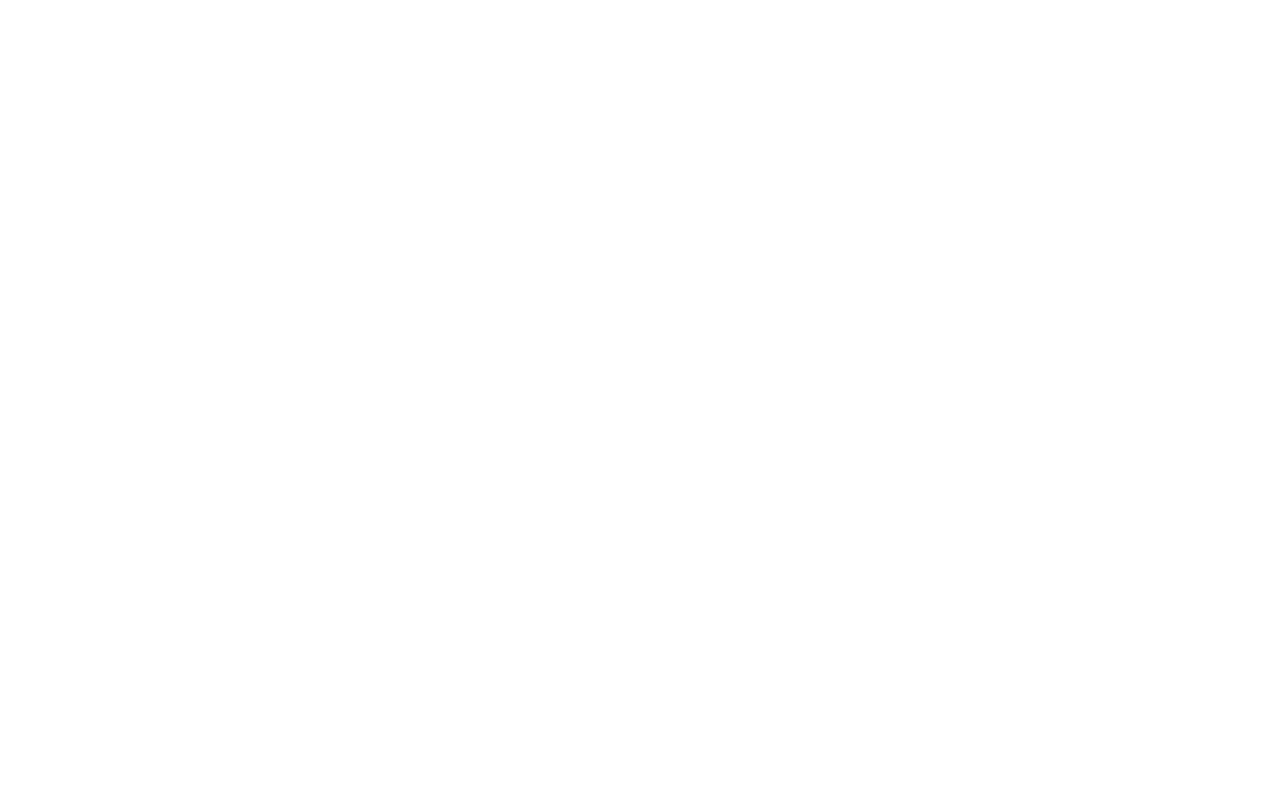
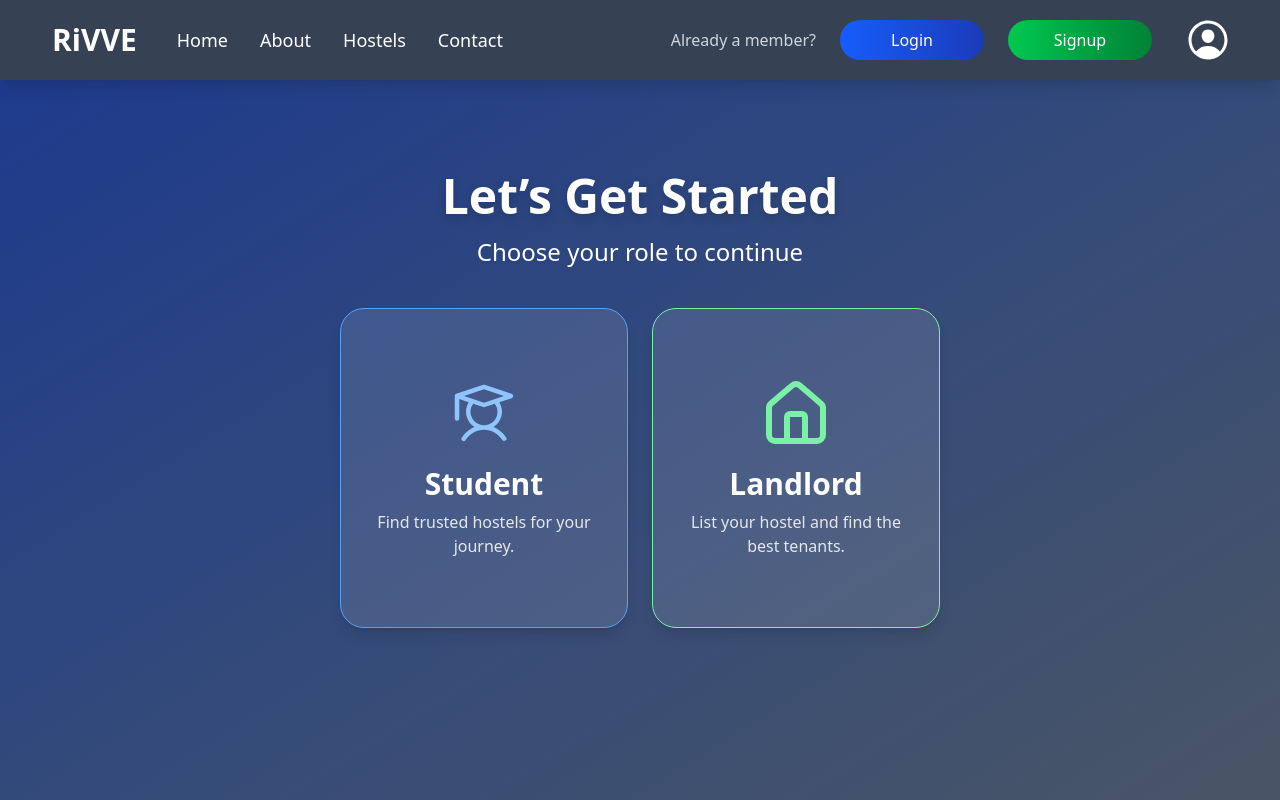
Before and after one commit to InukaSilv/SDGP-Frontend, a React (Vite) app in the folder RiVVe/: page /Signup1 in a window 1280 px wide. Before the commit this address had no page. Built offline with nearby package versions, Linux system fonts and the light colour scheme.

Commit message:
Signup part 1
selection of which you are a landlord or not

```diff
--- a/RiVVe/src/App.tsx
+++ b/RiVVe/src/App.tsx
@@ -1,6 +1,7 @@
 import { BrowserRouter as Router, Routes, Route } from "react-router-dom";
 import HomePage from "./pages/HomePage";
 import About from "./pages/About";
+import Signup1 from "./pages/Signup1";
 
 function App() {
   return (
@@ -8,6 +9,7 @@
       <Routes>
         <Route path="/" element={<HomePage />} />
         <Route path="/about" element={<About />} />
+        <Route path="/Signup1" element={<Signup1 />} />
       </Routes>
     </Router>
   );
--- a/RiVVe/src/components/navbar/Navbar.tsx
+++ b/RiVVe/src/components/navbar/Navbar.tsx
@@ -51,7 +51,7 @@
           Login
         </button>
         <button className="w-20 sm:w-32 md:w-36 bg-gradient-to-r from-green-500 to-green-700 px-4 md:py-2 sm:px-5 py-2 rounded-full text-white font-medium hover:scale-105 cursor-pointer transition">
-          Signup
+          <Link to="/Signup1"> Signup </Link>
         </button>
         <div className="hidden sm:block p-2 text-5xl bg-gray-700 rounded-full hover:bg-gray-600 transition cursor-pointer">
           <IoPersonCircleOutline />
--- a/RiVVe/src/pages/Signup1.tsx
+++ b/RiVVe/src/pages/Signup1.tsx
@@ -1,11 +1,62 @@
 import Navbar from "../components/navbar/navbar";
+import { PiStudent } from "react-icons/pi";
+import { LuHouse } from "react-icons/lu";
+import { easeIn, motion } from "framer-motion";
 
 function Signup1() {
   return (
     <>
       <Navbar />
-      <section></section>
+      <section className="h-screen flex flex-col items-center justify-center bg-gradient-to-br from-blue-900 to-gray-600 text-white">
+        <div className="text-center">
+          <motion.h1
+            className="text-5xl font-extrabold mb-4 drop-shadow-lg"
+            initial={{ opacity: 0, y: -100 }}
+            animate={{ opacity: 1, y: 0 }}
+            transition={{ duration: 0.5, ease: "easeIn" }}
+          >
+            Let’s Get Started
+          </motion.h1>
+          <motion.h2
+            className="text-2xl font-medium max-w-xl mx-auto opacity-90"
+            initial={{ opacity: 0.2, y: 100 }}
+            animate={{ opacity: 1, y: 0 }}
+            transition={{ duration: 0.5, ease: "easeIn" }}
+          >
+            Choose your role to continue
+          </motion.h2>
+
+          <div className="mt-10 flex flex-col sm:flex-row gap-6">
+            <motion.div
+              className="w-72 h-80 bg-white/10 border border-blue-400 rounded-3xl shadow-lg flex flex-col items-center justify-center text-white hover:scale-105 hover:shadow-blue-300 transition transform duration-300 cursor-pointer"
+              initial={{ opacity: 0.2, x: -1000 }}
+              animate={{ opacity: 1, x: 0 }}
+              transition={{ duration: 0.8, ease: "easeIn" }}
+            >
+              <PiStudent className="text-7xl text-blue-300 mb-4" />
+              <h2 className="font-bold text-3xl">Student</h2>
+              <p className="text-md text-gray-200 mt-2 text-center px-5">
+                Find trusted hostels for your journey.
+              </p>
+            </motion.div>
+
+            <motion.div
+              className="w-72 h-80 bg-white/10 border border-green-300 rounded-3xl shadow-lg flex flex-col items-center justify-center text-white hover:scale-105 hover:shadow-green-300 transition transform duration-300 cursor-pointer"
+              initial={{ opacity: 0.2, x: 1000 }}
+              animate={{ opacity: 1, x: 0 }}
+              transition={{ duration: 0.8, ease: "easeIn" }}
+            >
+              <LuHouse className="text-7xl text-green-300 mb-4" />
+              <h2 className="font-bold text-3xl">Landlord</h2>
+              <p className="text-md text-gray-200 mt-2 text-center px-5">
+                List your hostel and find the best tenants.
+              </p>
+            </motion.div>
+          </div>
+        </div>
+      </section>
     </>
   );
 }
+
 export default Signup1;
```
